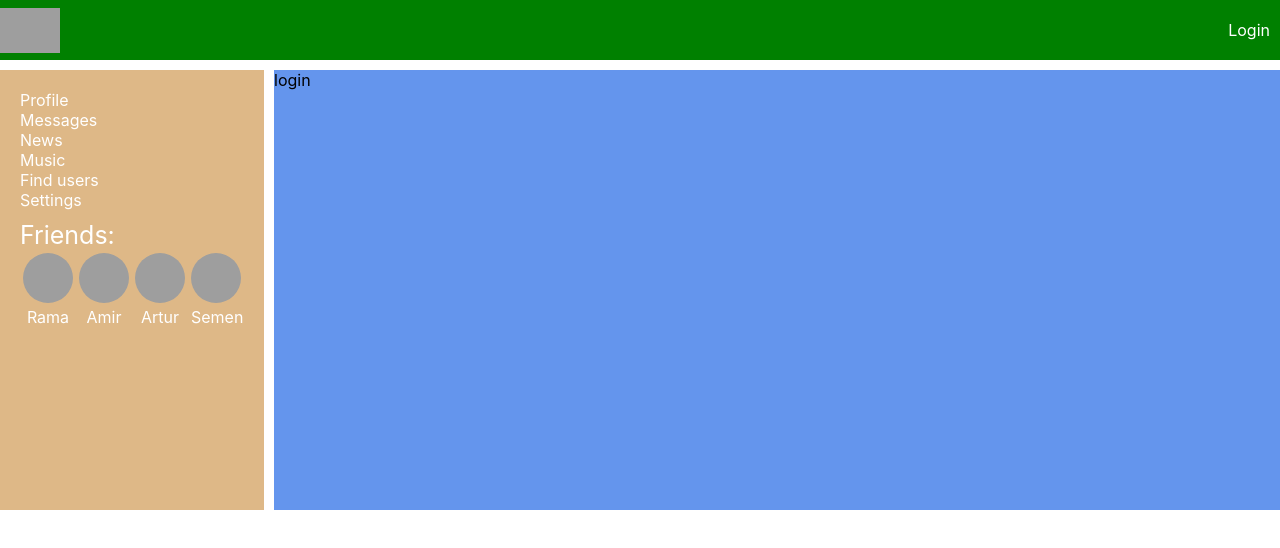
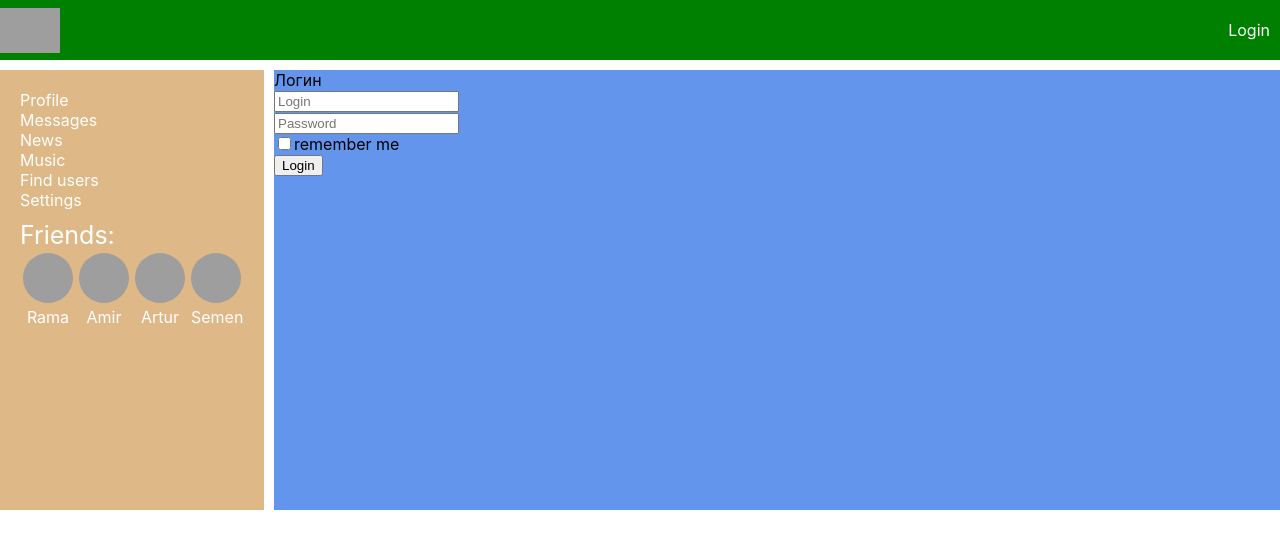
Before and after one commit to PrometheusOn/it-kama-react, a React (Create React App) app: page /login in a window 1280 px wide. Shown: the top 548 px of the page. Built offline with nearby package versions, Linux system fonts and the light colour scheme; no server answers; grey boxes are pictures that could not be loaded.

Commit message:
#75. redux-form, страница  login с запросом на сервер. hoc withLoginRedirect

```diff
--- a/package.json
+++ b/package.json
@@ -13,6 +13,7 @@
     "react-router-dom": "^6.14.0",
     "react-scripts": "5.0.1",
     "redux": "^4.2.1",
+    "redux-form": "^8.3.10",
     "redux-thunk": "^2.4.2",
     "web-vitals": "^2.1.4"
   },
--- a/src/App.js
+++ b/src/App.js
@@ -9,7 +9,7 @@ import Settings from "./components/Settings/Settings.jsx";
 import UsersContainer from "./components/Users/UsersContainer.jsx";
 import { Routes, Route } from "react-router-dom";
 import NavContainer from "./components/Nav/NavContainer";
-import Login from "./components/Login/Login.jsx";
+import LoginContainer from "./components/Login/LoginContainer";
 
 const App = () => {
 	return (
@@ -25,7 +25,7 @@ const App = () => {
 					<Route path='/users' element={<UsersContainer />} />
 					<Route path='/settings' element={<Settings />} />
 					<Route path='/*' element={<div>Страница не найдена</div>} />
-					<Route path='/login' element={<Login />} />
+					<Route path='/login' element={<LoginContainer />} />
 				</Routes>
 			</div>
 		</div>
--- a/src/api/api.js
+++ b/src/api/api.js
@@ -20,6 +20,9 @@ const userAPI = {
 const authAPI = {
 	authMe() {
 		return instance.get(`auth/me`).then(response => response.data);
+	},
+	login(obj) {
+		return instance.post("/auth/login", obj).then(response => response.data);
 	},
 };
 
--- a/src/components/Login/Login.jsx
+++ b/src/components/Login/Login.jsx
@@ -1,7 +1,41 @@
 import React from "react";
+import { Field, reduxForm } from "redux-form";
+
+const LoginForm = props => {
+	return (
+		<form onSubmit={props.handleSubmit}>
+			<div>
+				<Field placeholder={"Login"} name={"login"} component={"input"} />
+			</div>
+			<div>
+				<Field placeholder={"Password"} name={"password"} component={"input"} />
+			</div>
+			<div>
+				<Field type={"checkbox"} name={"rememberMe"} component={"input"} />
+				remember me
+			</div>
+			<div>
+				<button>Login</button>
+			</div>
+		</form>
+	);
+};
+
+const LoginReduxForm = reduxForm({
+	form: "login", //имя формы
+})(LoginForm);
 
 const Login = props => {
-	return <div>login</div>;
+	const onSubmit = formData => {
+		props.signIn(formData);
+	};
+
+	return (
+		<div>
+			<div>Логин</div>
+			<LoginReduxForm onSubmit={onSubmit} />
+		</div>
+	);
 };
 
 export default Login;
--- /dev/null
+++ b/src/components/Login/LoginContainer.jsx
@@ -0,0 +1,25 @@
+import Login from "./Login";
+import { signIn } from "../../redux/login-reducer";
+import { compose } from "redux";
+import { connect } from "react-redux";
+import withLoginRedirect from "../../hoc/withLoginRedirect.jsx";
+
+const LoginContainer = props => {
+	return <Login signIn={props.signIn} />;
+};
+
+const mapStateToProps = state => {
+	return {
+		email: state.login.email,
+		password: state.login.password,
+		rememberMe: state.login.rememberMe,
+		captcha: state.login.captcha,
+	};
+};
+
+export default compose(
+	connect(mapStateToProps, {
+		signIn, //thunkCreator TC
+	}),
+	withLoginRedirect
+)(LoginContainer);
--- /dev/null
+++ b/src/hoc/withLoginRedirect.jsx
@@ -0,0 +1,21 @@
+import React from "react";
+import { Navigate } from "react-router-dom";
+import { connect } from "react-redux";
+
+const withLoginRedirect = Component => {
+	const withLoginComponent = props => {
+		if (props.userId) return <Navigate to={`/profile/${props.userId}`} />;
+
+		return <Component {...props} />;
+	};
+
+	const MapStateToPropsForRedirect = state => {
+		return {
+			userId: state.login.userId,
+		};
+	};
+
+	return connect(MapStateToPropsForRedirect)(withLoginComponent);
+};
+
+export default withLoginRedirect;
--- /dev/null
+++ b/src/redux/login-reducer.js
@@ -0,0 +1,60 @@
+import { authAPI } from "../api/api";
+import { setAuthUserData } from "./auth-reducer";
+
+const SET_LOGPASS_USER = "SET_LOGPASS_USER";
+const SET_USERID = "SET_USERID";
+
+const initialState = {
+	email: "",
+	password: "",
+	rememberMe: false,
+	captcha: false,
+	userId: null,
+};
+
+const loginReducer = (state = initialState, action) => {
+	switch (action.type) {
+		case SET_LOGPASS_USER: {
+			const { email, password, rememberMe = false, captcha = false } = action.obj;
+			return {
+				...state,
+				email,
+				password,
+				rememberMe,
+				captcha,
+			};
+		}
+		case SET_USERID: {
+			return {
+				...state,
+				userId: action.userId,
+			};
+		}
+		default:
+			return state;
+	}
+};
+
+const setLogPassUser = obj => ({ type: SET_LOGPASS_USER, obj });
+const setUserId = userId => ({ type: SET_USERID, userId });
+
+const getUserId = obj => dispatch => {
+	dispatch(setLogPassUser(obj));
+	authAPI.login(obj).then(response => {
+		if (response.resultCode === 0) {
+			dispatch(setUserId(response.data.userId));
+		}
+	});
+};
+
+const signIn = obj => dispatch => {
+	const objectForApi = {
+		email: obj.login,
+		password: obj.password,
+		rememberMe: obj.rememberMe || false,
+		captcha: obj.captcha || false,
+	};
+	dispatch(getUserId(objectForApi));
+};
+
+export { loginReducer, setLogPassUser, signIn };
--- a/src/redux/redux-store.js
+++ b/src/redux/redux-store.js
@@ -5,6 +5,8 @@ import { sidebarReducer } from "./sidebarReducer";
 import { usersReducer } from "./usersReducer";
 import { authReducer } from "./auth-reducer";
 import thunkMiddleware from "redux-thunk";
+import { reducer as formReducer } from "redux-form";
+import { loginReducer } from "./login-reducer";
 
 const reducers = combineReducers({
 	profilePage: profileReducer,
@@ -12,6 +14,8 @@ const reducers = combineReducers({
 	sidebar: sidebarReducer,
 	usersPage: usersReducer,
 	auth: authReducer,
+	form: formReducer,
+	login: loginReducer,
 });
 
 const store = createStore(reducers, applyMiddleware(thunkMiddleware));
```
Also changed, not shown: src/api/dist/api.dev.js, src/redux/dist/login-reducer.dev.js (added), src/redux/dist/redux-store.dev.js, 1 other file (tests, documents, lock files or other folders).
